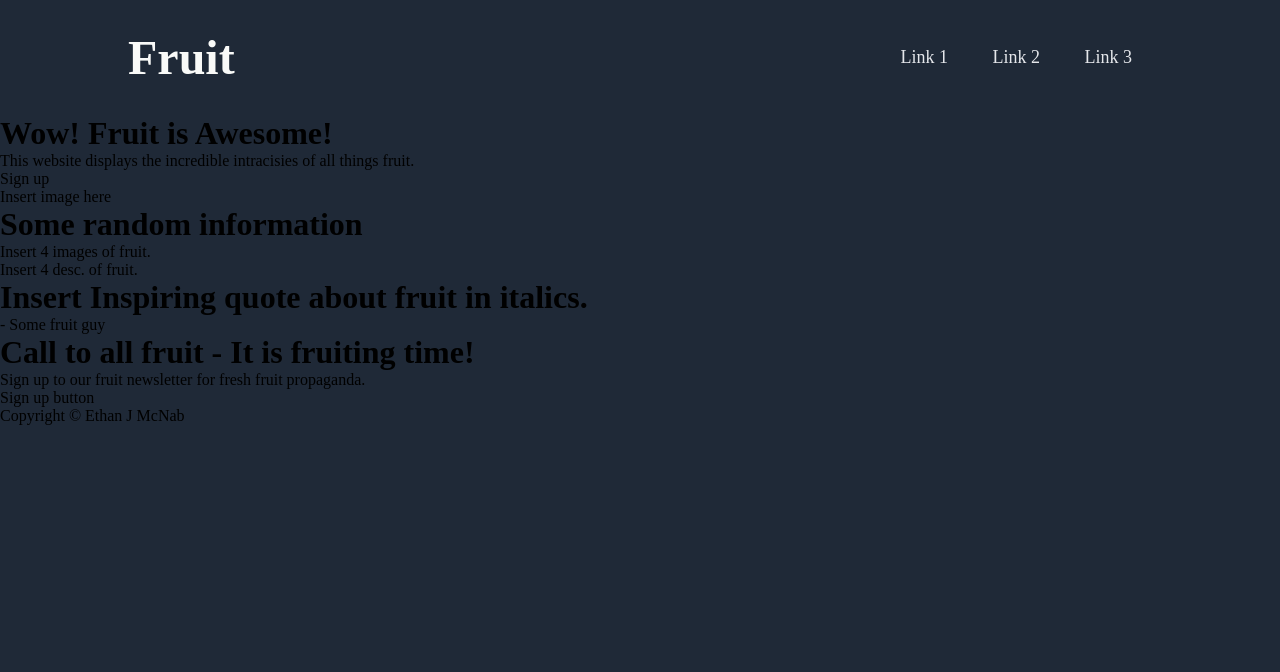
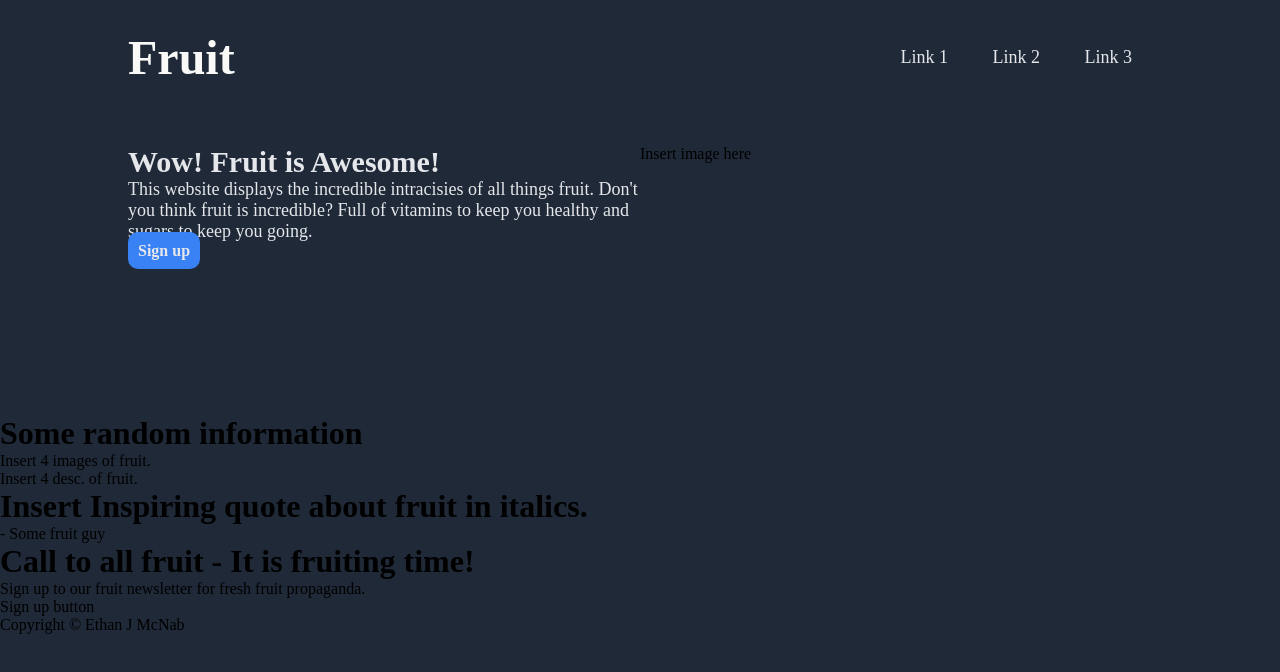
Before and after one commit to EthanJMcNab/Fruit-Website, a plain HTML site: page index.html in a window 1280 px wide. Drawn offline with Linux system fonts and the light colour scheme.

Commit message:
Implementing First Banner using FlexBox.

```diff
--- a/index.html
+++ b/index.html
@@ -18,10 +18,16 @@
     </header>
 
     <!-- Section 2-->
-    <h1>Wow! Fruit is Awesome!</h1>
-    <p>This website displays the incredible intracisies of all things fruit.</p>
-    <p>Sign up</p>
-    <p>Insert image here</p>
+    <div class="container">
+      <div class="innerContainer">
+        <h1 class="banner_title">Wow! Fruit is Awesome!</h1>
+        <p class="banner_text">This website displays the incredible intracisies of all things fruit. Don't you think fruit is incredible? Full of vitamins to keep you healthy and sugars to keep you going.</p>
+        <a href="#" class="btn">Sign up</a>
+      </div>
+      <div class="innerContainer">
+        <p>Insert image here</p>
+      </div>
+    </div>
 
     <!-- Section 3-->
     <h1>Some random information</h1>
--- a/styles.css
+++ b/styles.css
@@ -24,3 +24,37 @@ header {
     display: inline-block;
     padding: 0px 20px;
 }
+
+.container{
+    display: flex;
+    height: 300px;
+    justify-content: space-evenly;
+    padding: 30px 10%;
+}
+
+.innerContainer{
+    width: 50%;
+}
+
+.banner_title{
+    font-size: 30px;
+    font-weight: extra-bold;
+    color: #E5E7EB;
+}
+
+.banner_text{
+    font-size: 18px;
+    color: #E5E7EB;
+}
+
+.btn{
+    font-weight: bold;
+    background: #3882F6;
+    color: #E5E7EB;
+    width: 160px;
+    padding: 10px;
+    text-align: center;
+    text-decoration: none;
+    border-radius: 10px;
+    margin-top:10px;
+}
```
